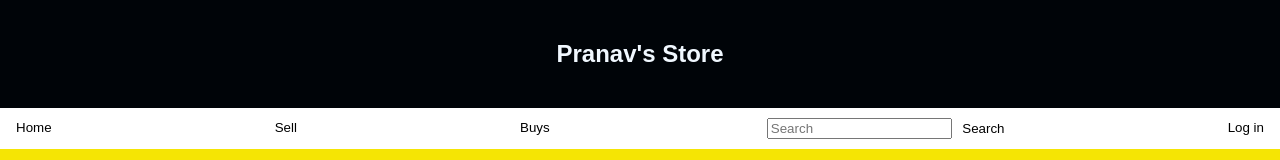
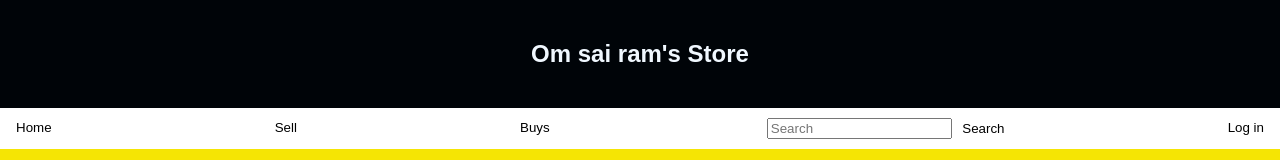
Before and after one commit to pranavpatil0097/portfolio, a plain HTML site: page index.html in a window 1280 px wide. Shown: the top 160 px of the page. Drawn offline with Linux system fonts and the light colour scheme; a script that the page names is missing.

Commit message:
Update index.html

```diff
--- a/index.html
+++ b/index.html
@@ -11,7 +11,7 @@
 <body>
   <div class="header">
     <div class="nav">
-      <h2>Pranav's Store</h2>
+      <h2>Om sai ram's Store</h2>
     </div>
     <div class="navigation">
       <a href="#"><button>Home</button></a>
```
